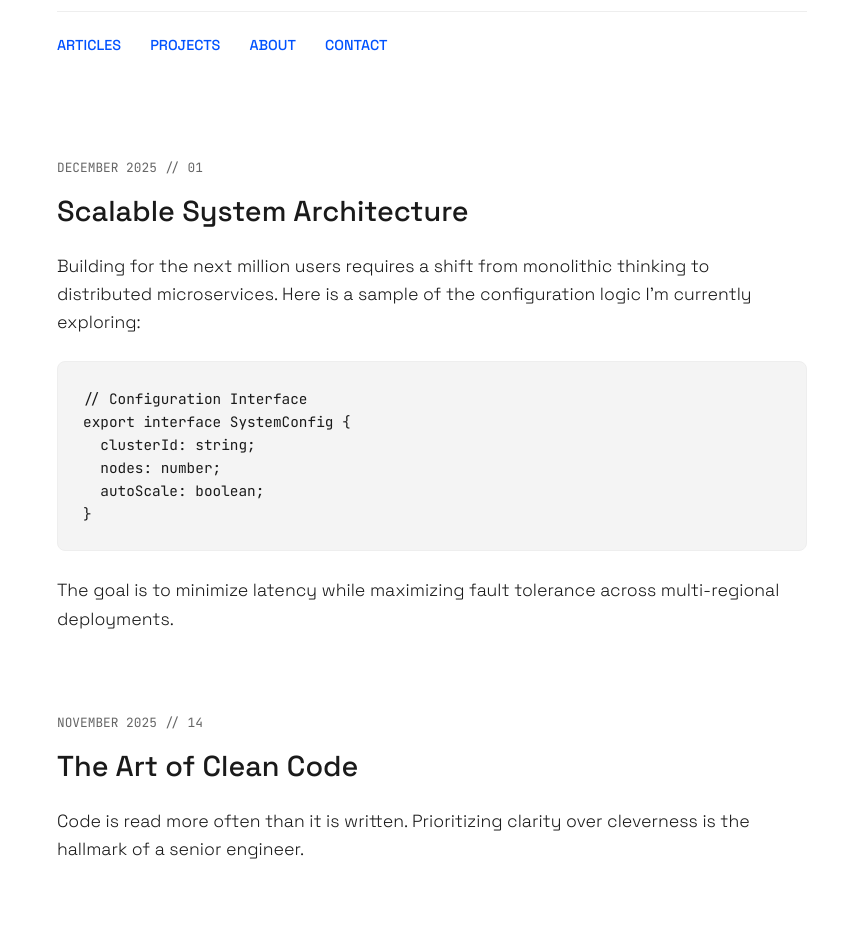
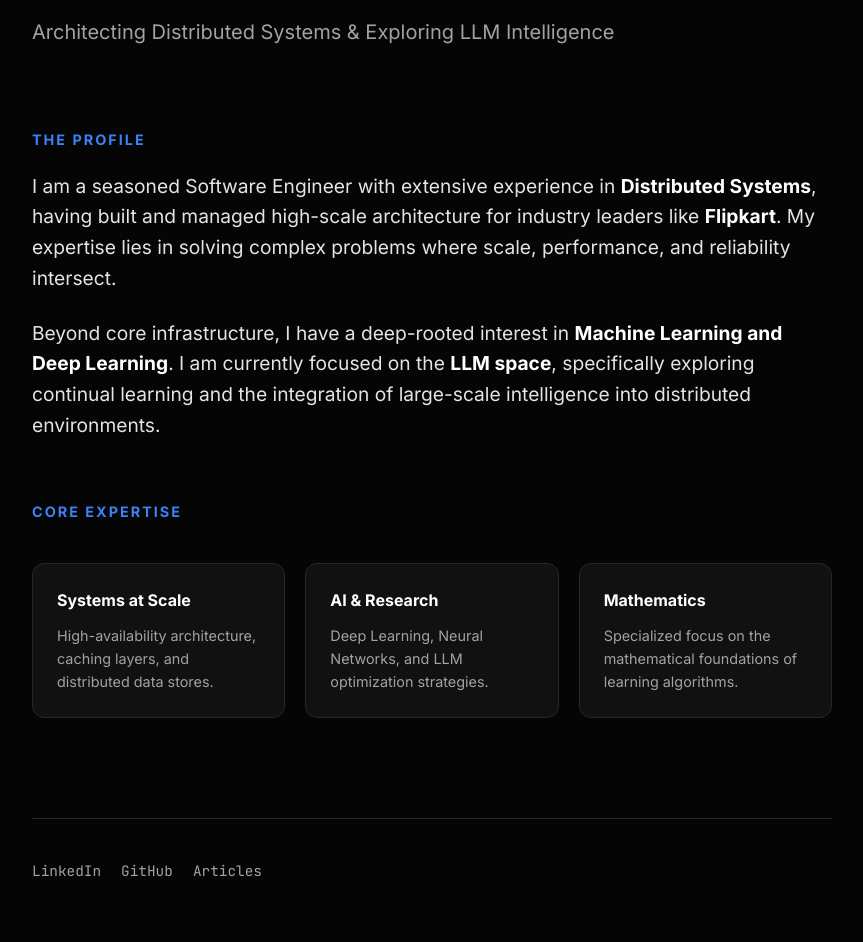
Before and after one commit to sushobhitrajan/sushobhitrajan.github.io, a plain HTML site: page index.html in a window 1280 px wide. Shown: the part 214-1156 px from the top of the page, without its empty margins (208-1071 px from the left). Drawn offline with Linux system fonts and the light colour scheme.

Commit message:
Update index.html

```diff
--- a/index.html
+++ b/index.html
@@ -3,74 +3,115 @@
 <head>
     <meta charset="UTF-8">
     <meta name="viewport" content="width=device-width, initial-scale=1.0">
-    <title>Sushobhit Rajan | Tech Blog</title>
-
-    <link href="https://fonts.googleapis.com/css2?family=Space+Grotesk:wght@300;500;700&family=JetBrains+Mono:wght@400;500&display=swap" rel="stylesheet">
-
+    <title>Sushobhit Rajan | Distributed Systems & LLMs</title>
+    <link href="https://fonts.googleapis.com/css2?family=Inter:wght@400;700;800&family=JetBrains+Mono&display=swap" rel="stylesheet">
     <style>
         :root {
-            --bg: #ffffff;
-            --text-main: #1a1a1a;
-            --text-muted: #666666;
-            --accent: #0052ff; /* Tech Blue */
-            --border: #eeeeee;
-            --code-bg: #f4f4f4;
-        }
-
-        /* Dark Mode support */
-        @media (prefers-color-scheme: dark) {
-            :root {
-                --bg: #0a0a0a;
-                --text-main: #ffffff;
-                --text-muted: #a0a0a0;
-                --accent: #4d89ff;
-                --border: #222222;
-                --code-bg: #111111;
-            }
+            --bg: #050505;
+            --text: #ffffff;
+            --accent: #3b82f6;
+            --secondary: #a1a1aa;
+            --card: #111111;
         }
 
         body {
-            font-family: 'Space Grotesk', sans-serif;
+            font-family: 'Inter', sans-serif;
             background-color: var(--bg);
-            color: var(--text-main);
+            color: var(--text);
             line-height: 1.6;
             margin: 0;
             padding: 0;
         }
 
-        .container { max-width: 750px; margin: 0 auto; padding: 80px 20px; }
-
-        header {
-            margin-bottom: 100px;
+        .container {
+            max-width: 800px;
+            margin: 120px auto;
+            padding: 0 24px;
         }
 
-        h1 { font-size: 3rem; margin: 0; font-weight: 700; letter-spacing: -2px; }
-        .sub { color: var(--text-muted); font-size: 1.1rem; margin-top: 10px; }
+        header { margin-bottom: 80px; }
 
-        nav { margin-top: 30px; border-top: 1px solid var(--border); padding-top: 20px; }
-        nav a { margin-right: 25px; text-decoration: none; color: var(--accent); font-weight: 500; font-size: 0.9rem; text-transform: uppercase; }
-
-        article { margin-bottom: 80px; }
-        .date { font-family: 'JetBrains Mono', monospace; font-size: 0.8rem; color: var(--text-muted); margin-bottom: 10px; display: block; }
-        h2 { font-size: 1.8rem; margin: 0 0 15px 0; font-weight: 500; }
-
-        .content-block {
-            background: var(--code-bg);
-            border: 1px solid var(--border);
-            padding: 25px;
-            border-radius: 8px;
-            font-family: 'JetBrains Mono', monospace;
-            font-size: 0.9rem;
-            overflow-x: auto;
-            margin: 25px 0;
+        h1 {
+            font-size: 3.5rem;
+            margin: 0;
+            letter-spacing: -2px;
+            font-weight: 800;
+            background: linear-gradient(to right, #fff, #666);
+            -webkit-background-clip: text;
+            -webkit-text-fill-color: transparent;
         }
 
-        p { font-size: 1.1rem; color: var(--text-main); font-weight: 300; }
+        .intro-text {
+            font-size: 1.25rem;
+            color: var(--secondary);
+            max-width: 90%;
+            margin-top: 20px;
+        }
 
-        footer { margin-top: 100px; padding-top: 40px; border-top: 1px solid var(--border); color: var(--text-muted); font-size: 0.9rem; }
+        section { margin-bottom: 60px; }
 
-        /* Hover effect */
-        a:hover { opacity: 0.7; }
+        h2 {
+            font-size: 0.9rem;
+            text-transform: uppercase;
+            letter-spacing: 2px;
+            color: var(--accent);
+            margin-bottom: 20px;
+        }
+
+        .bio-p {
+            font-size: 1.2rem;
+            color: #e4e4e7;
+            margin-bottom: 1.5rem;
+        }
+
+        .stack-grid {
+            display: grid;
+            grid-template-columns: repeat(auto-fit, minmax(200px, 1fr));
+            gap: 20px;
+            margin-top: 40px;
+        }
+
+        .stack-card {
+            background: var(--card);
+            padding: 24px;
+            border-radius: 12px;
+            border: 1px solid #27272a;
+        }
+
+        .stack-card h3 {
+            margin: 0 0 10px 0;
+            font-size: 1rem;
+            color: var(--text);
+        }
+
+        .stack-card p {
+            margin: 0;
+            font-size: 0.9rem;
+            color: var(--secondary);
+        }
+
+        .highlight { color: #fff; font-weight: 600; }
+
+        footer {
+            margin-top: 100px;
+            padding-top: 40px;
+            border-top: 1px solid #27272a;
+            display: flex;
+            gap: 20px;
+        }
+
+        footer a {
+            color: var(--secondary);
+            text-decoration: none;
+            font-size: 0.9rem;
+            font-family: 'JetBrains Mono', monospace;
+        }
+
+        footer a:hover { color: var(--accent); }
+
+        @media (max-width: 600px) {
+            h1 { font-size: 2.5rem; }
+        }
     </style>
 </head>
 <body>
@@ -78,42 +119,41 @@
     <div class="container">
         <header>
             <h1>Sushobhit Rajan</h1>
-            <p class="sub">Software Engineer & Tech Enthusiast</p>
-            <nav>
-                <a href="#">Articles</a>
-                <a href="#">Projects</a>
-                <a href="#">About</a>
-                <a href="#">Contact</a>
-            </nav>
+            <p class="intro-text">Architecting Distributed Systems & Exploring LLM Intelligence</p>
         </header>
 
-        <main>
-            <article>
-                <span class="date">DECEMBER 2025 // 01</span>
-                <h2>Scalable System Architecture</h2>
-                <p>Building for the next million users requires a shift from monolithic thinking to distributed microservices. Here is a sample of the configuration logic I’m currently exploring:</p>
+        <section>
+            <h2>The Profile</h2>
+            <p class="bio-p">
+                I am a seasoned Software Engineer with extensive experience in <span class="highlight">Distributed Systems</span>, having built and managed high-scale architecture for industry leaders like <span class="highlight">Flipkart</span>. My expertise lies in solving complex problems where scale, performance, and reliability intersect.
+            </p>
+            <p class="bio-p">
+                Beyond core infrastructure, I have a deep-rooted interest in <span class="highlight">Machine Learning and Deep Learning</span>. I am currently focused on the <span class="highlight">LLM space</span>, specifically exploring continual learning and the integration of large-scale intelligence into distributed environments.
+            </p>
+        </section>
 
-                <div class="content-block">
-                    // Configuration Interface<br>
-                    export interface SystemConfig {<br>
-                    &nbsp;&nbsp;clusterId: string;<br>
-                    &nbsp;&nbsp;nodes: number;<br>
-                    &nbsp;&nbsp;autoScale: boolean;<br>
-                    }
+        <section>
+            <h2>Core Expertise</h2>
+            <div class="stack-grid">
+                <div class="stack-card">
+                    <h3>Systems at Scale</h3>
+                    <p>High-availability architecture, caching layers, and distributed data stores.</p>
                 </div>
-
-                <p>The goal is to minimize latency while maximizing fault tolerance across multi-regional deployments.</p>
-            </article>
-
-            <article>
-                <span class="date">NOVEMBER 2025 // 14</span>
-                <h2>The Art of Clean Code</h2>
-                <p>Code is read more often than it is written. Prioritizing clarity over cleverness is the hallmark of a senior engineer.</p>
-            </article>
-        </main>
+                <div class="stack-card">
+                    <h3>AI & Research</h3>
+                    <p>Deep Learning, Neural Networks, and LLM optimization strategies.</p>
+                </div>
+                <div class="stack-card">
+                    <h3>Mathematics</h3>
+                    <p>Specialized focus on the mathematical foundations of learning algorithms.</p>
+                </div>
+            </div>
+        </section>
 
         <footer>
-            &copy; 2025 Sushobhit Rajan. Built with minimalism in mind.
+            <a href="https://www.linkedin.com/in/susrajan">LinkedIn</a>
+            <a href="#">GitHub</a>
+            <a href="#">Articles</a>
         </footer>
     </div>
 
```
